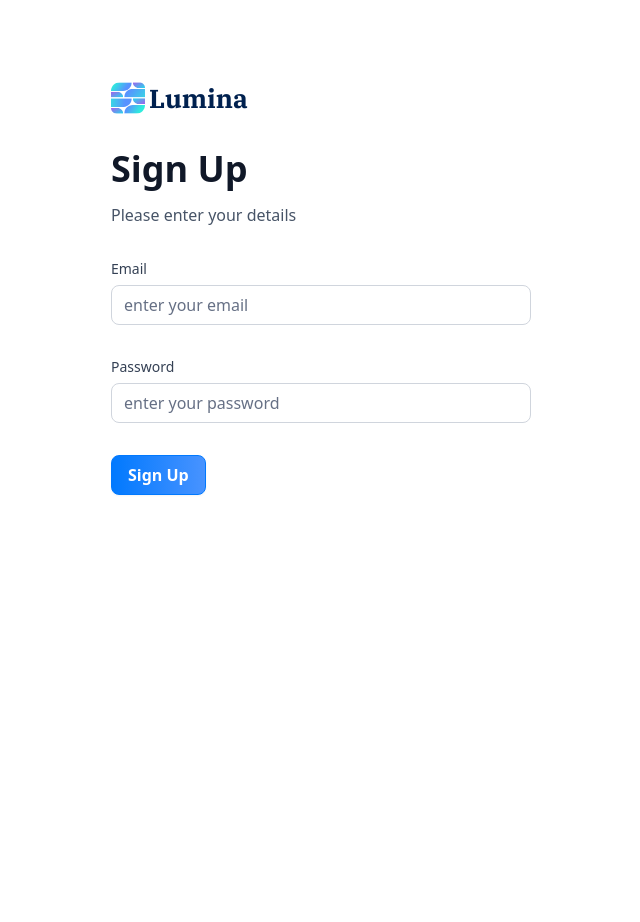
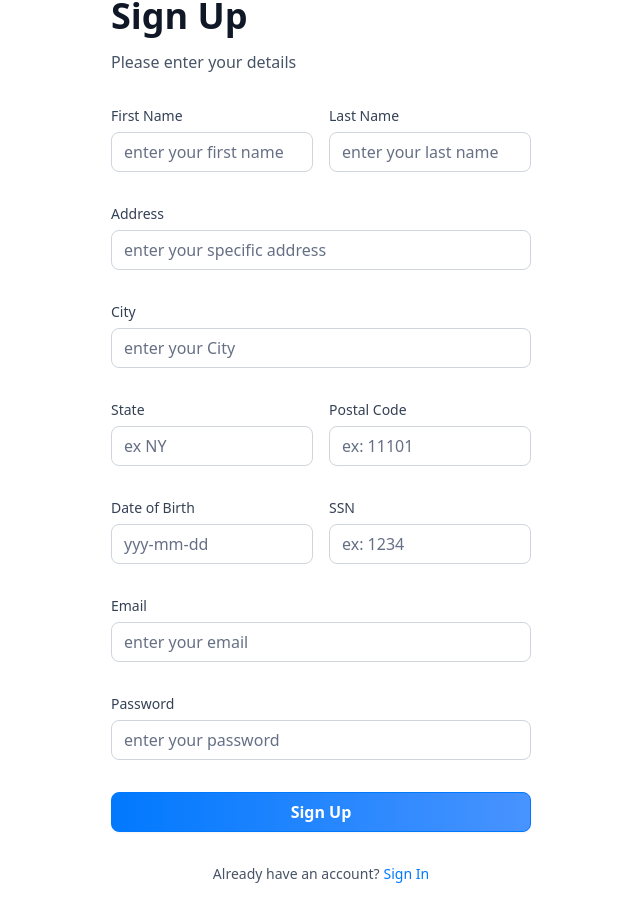
Before and after one commit to myplancash/lumina-banking-app, a Next.js app: page /sign-up in a window 1280 px wide. Shown: the part 112-1034 px from the top of the page, without its empty margins (319-959 px from the left). Before the commit the page ends 800 px from the top, so only its background shows below. Built offline with nearby package versions, Linux system fonts and the light colour scheme.

Commit message:
Refactor sign-in and sign-up pages, create appwrite account and database, and implement complete layout.

```diff
--- a/components/AuthForm.tsx
+++ b/components/AuthForm.tsx
@@ -3,7 +3,7 @@
 import Image from 'next/image'
 import Link from 'next/link'
 import { useState } from 'react'
-import { z } from "zod"
+import { set, z } from "zod"
 import { zodResolver } from "@hookform/resolvers/zod"
 import { useForm } from "react-hook-form"
 import { Button } from "@/components/ui/button"
@@ -20,26 +20,51 @@
 import CustomInput from './CustomInput'
 import { authFormSchema } from '@/lib/utils'
 import { Loader2 } from 'lucide-react'
+import { useRouter } from 'next/navigation'
+import { signIn, signUp } from '@/lib/actions/user.actions'
 
 const AuthForm = ({type}: {type: string}) => {
   const [user, setUser] = useState(null)
   const [isLoading, setIsLoading] = useState(false)
+  const formSchema = authFormSchema(type)
+  const router = useRouter()
 
-  const form = useForm<z.infer<typeof authFormSchema>>({
-    resolver: zodResolver(authFormSchema),
+
+
+  // 1. Define your form.
+  const form = useForm<z.infer<typeof formSchema>>({
+    resolver: zodResolver(formSchema),
     defaultValues: {
       email: "",
-      password: "",
+      password: ''
     },
   })
 
-  // 2. Define a submit handler.
-  function onSubmit(values: z.infer<typeof authFormSchema>) {
-    // Do something with the form values.
-    // ✅ This will be type-safe and validated.
+  const onSubmit = async (data: z.infer<typeof formSchema>) => {
     setIsLoading(true)
-    console.log(values)
+    try {
+      // sing up with Appwrite & create plaid link token, for linkiing our bank account
+
+      if(type === 'sign-up') {
+        const newUser = await signUp(data)
+        setUser(newUser)
+      }
+      if(type === 'sign-in') {
+        const response = signIn({
+          email: data.email,
+          password: data.password
+        })
+
+        if(response) router.push('/')
+      }
+      console.log(data)
+
+
+    } catch(error) {
+      console.log(error)
+    } finally {
       setIsLoading(false)
+    }
   }
 
 
@@ -74,6 +99,64 @@
         <>
           <Form {...form}>
             <form onSubmit={form.handleSubmit(onSubmit)} className="space-y-8">
+               {type === 'sign-up' && (
+                  <>
+                  <div className='flex gap-4'>
+                    <CustomInput
+                      control={form.control}
+                      name='firstName'
+                      label='First Name'
+                      placeholder='enter your first name'
+                    />
+                    <CustomInput
+                      control={form.control}
+                      name='lastName'
+                      label='Last Name'
+                      placeholder='enter your last name'
+                    />
+                  </div>
+                    <CustomInput
+                      control={form.control}
+                      name='address1'
+                      label='Address'
+                      placeholder='enter your specific address'
+                    />
+                    <CustomInput
+                      control={form.control}
+                      name='city'
+                      label='City'
+                      placeholder='enter your City'
+                    />
+                    <div className='flex gap-4'>
+                      <CustomInput
+                        control={form.control}
+                        name='state'
+                        label='State'
+                        placeholder='ex NY'
+                      />
+                      <CustomInput
+                        control={form.control}
+                        name='postalCode'
+                        label='Postal Code'
+                        placeholder='ex: 11101'
+                      />
+                    </div>
+                    <div className='flex gap-4'>
+                      <CustomInput
+                        control={form.control}
+                        name='dataOfBirth'
+                        label='Date of Birth'
+                        placeholder='yyy-mm-dd'
+                      />
+                      <CustomInput
+                        control={form.control}
+                        name='ssn'
+                        label='SSN'
+                        placeholder='ex: 1234'
+                      />
+                    </div>
+                  </>
+               )}
                 <CustomInput
                   control={form.control}
                   name='email'
@@ -86,6 +169,7 @@
                   label='Password'
                   placeholder='enter your password'
                 />
+              <div className='flex flex-col gap-4'>
                 <Button
                   disabled={isLoading}
                   type="submit"
@@ -99,8 +183,23 @@
                   </>
                   ) : (type === 'sign-in' ? 'Sign In' : 'Sign Up')}
                 </Button>
+              </div>
             </form>
           </Form>
+          <footer className='flex justify-center gap-1'>
+            <p className='text-14 font-normal text-gray-600 '>
+              {
+                type === 'sign-in' ?
+                "Don't have an account?" :
+                'Already have an account?'
+              }
+            </p>
+            <Link
+              className='form-link'
+              href={type === 'sign-in' ? '/sign-up' : '/sign-in'}>
+              {type === 'sign-up' ? 'Sign In' : 'Sign Up'}
+            </Link>
+          </footer>
         </>
       )
       }
--- a/components/CustomInput.tsx
+++ b/components/CustomInput.tsx
@@ -4,15 +4,17 @@
 import {z} from 'zod'
 import { authFormSchema } from '../lib/utils';
 
+const formSchema = authFormSchema('sign-up')
 
 interface CustomInput {
-  control: Control<z.infer<typeof authFormSchema>>
-  name: FieldPath<z.infer<typeof authFormSchema>>; // it always know exaclty what fiels to be have
+  control: Control<z.infer<typeof formSchema>>
+  name: FieldPath<z.infer<typeof formSchema>>; // it always know exaclty what fiels to be have
   label: string;
   placeholder: string;
 }
 
 const CustomInput = ({ control, name, label, placeholder }: CustomInput) => {
+
   return (
      <FormField
       control={control}
--- /dev/null
+++ b/lib/actions/user.actions.ts
@@ -0,0 +1,19 @@
+'use server'
+// server actions are Post actions, some people say u can't make a request form them, but u can.
+
+export const signIn = async () => {
+  try {
+    // Mutation, Modified the Database, sometimes make a fetch
+  } catch (error) {
+    console.error('Error', error)
+  }
+}
+
+
+export const signUp = async ({userData}: SignUpParams) => {
+  try {
+    // create a user account
+  } catch (error) {
+    console.error('Error', error)
+  }
+}
--- a/lib/utils.ts
+++ b/lib/utils.ts
@@ -195,7 +195,18 @@
   return date > twoDaysAgo ? "Processing" : "Success";
 };
 
-export const authFormSchema = z.object({
+export const authFormSchema = (type: string) =>  z.object({
+  //sign up
+  firstName: type === 'sign-in' ? z.string().optional() : z.string().min(3),
+  lastName: type === 'sign-in' ? z.string().optional() : z.string().min(3),
+  address1: type === 'sign-in' ? z.string().optional() : z.string().max(50),
+  city: type === 'sign-in' ? z.string().optional() : z.string().max(10),
+  state: type === 'sign-in' ? z.string().optional() : z.string().min(2).max(2),
+  postalCode: type === 'sign-in' ? z.string().optional() : z.string().min(3).max(6),
+  dataOfBirth: type === 'sign-in' ? z.string().optional() : z.string().min(3),
+  ssn: type === 'sign-in' ? z.string().optional() : z.string().min(3),
+
+  //both
   email: z.string().email(),
-  password: z.string().min(8)
+  password: z.string().min(8),
 })
```
Also changed, not shown: 1 other file (tests, documents, lock files or other folders). Lines whose indentation alone changed are shown as unchanged.
